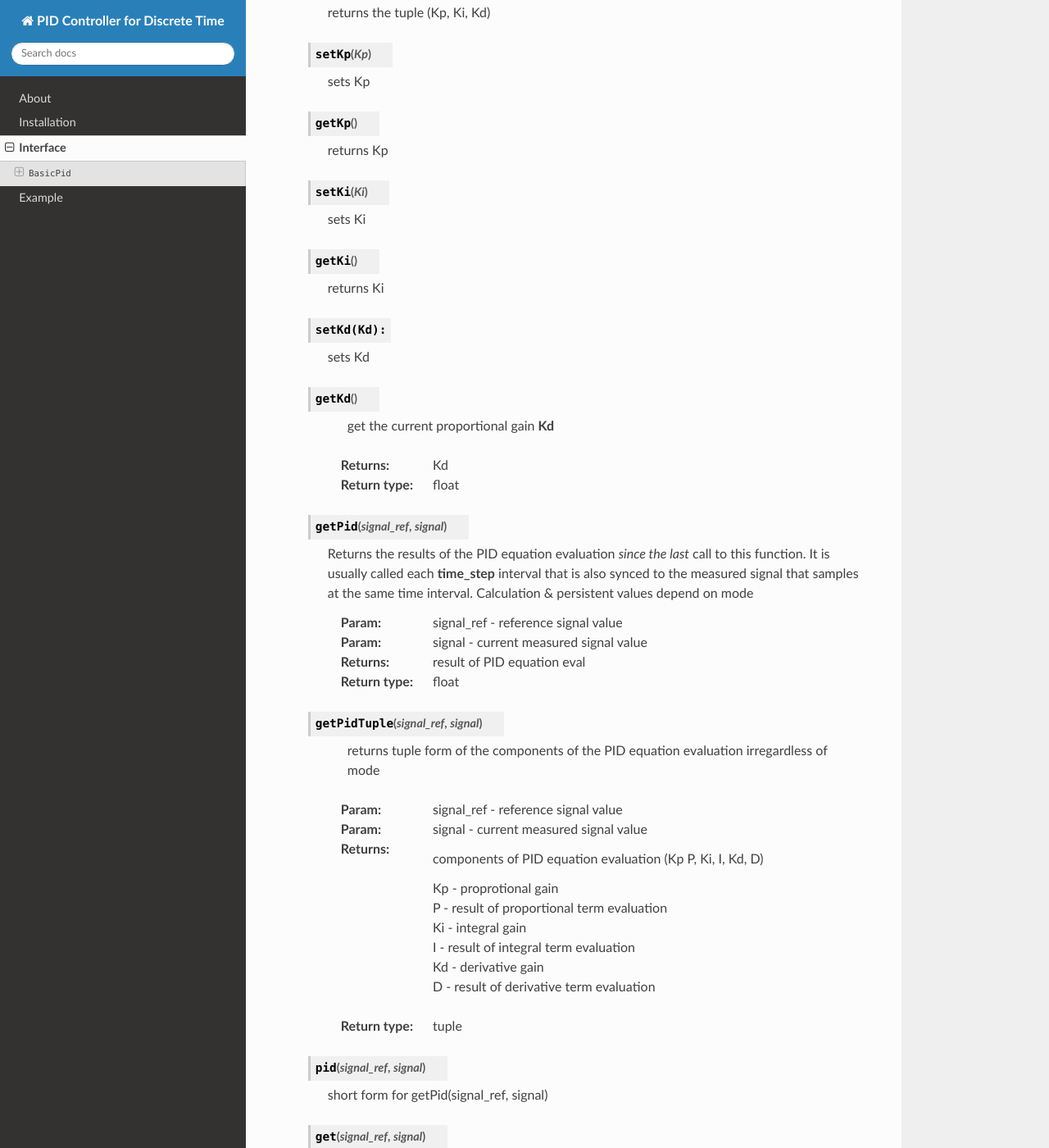
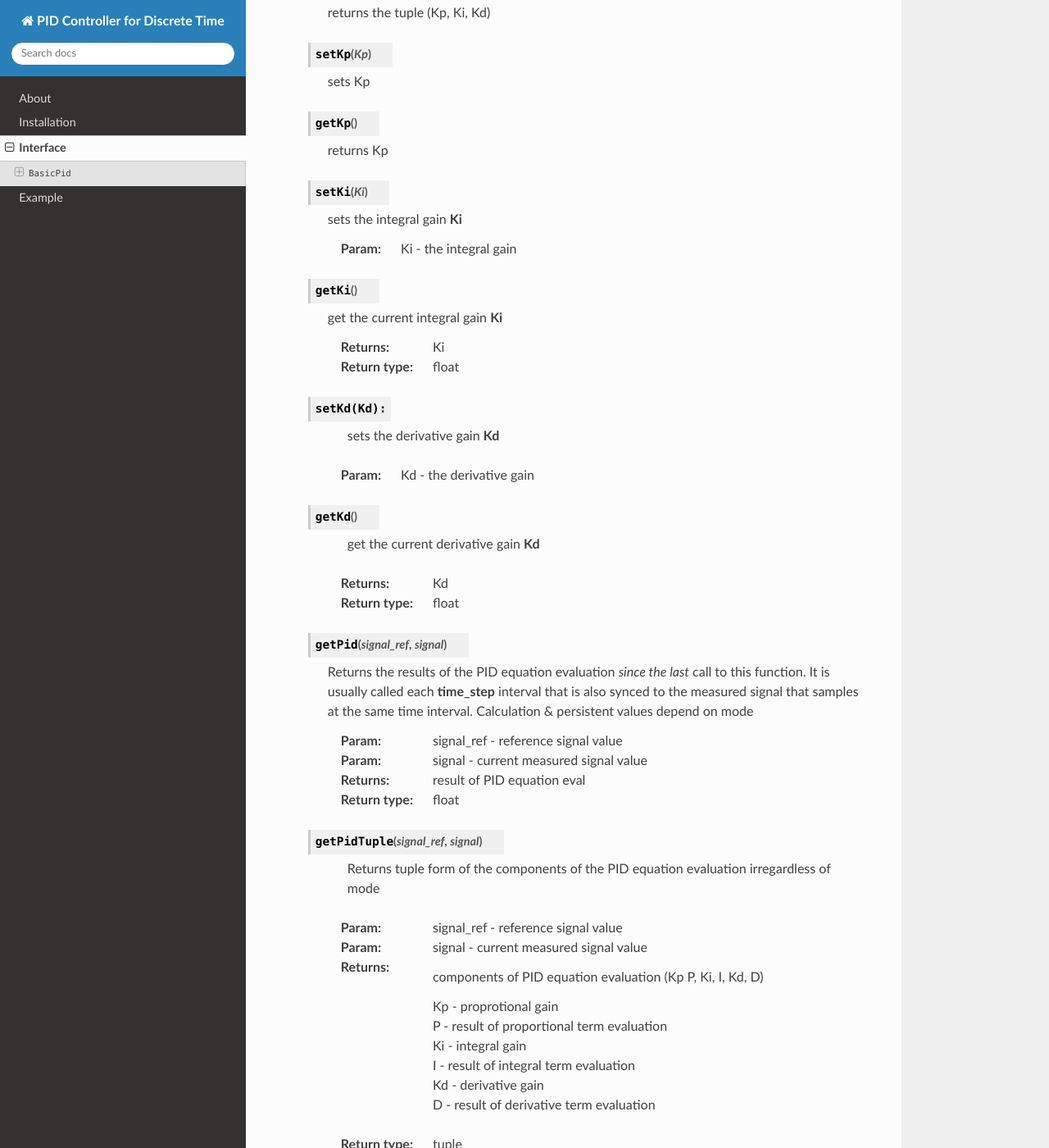
Before and after one commit to mkner/robo-pid, a Sphinx documentation site: the page built from docs/interface.rst, in a window 1280 px wide and 1400 px high, scrolled down 1467 px. Shown: the whole window at 82% size. Built offline with Sphinx 7.4.7 and the Read the Docs theme 2.0.0, drawn with Linux system fonts in a browser that asks for light colours.

Commit message:
Update interface.rst

```diff
--- a/docs/interface.rst
+++ b/docs/interface.rst
@@ -88,22 +88,29 @@ Interface
 
  .. method:: setKi(Ki)
 
-        sets Ki
+    sets the integral gain **Ki**
+
+    :param: Ki - the integral gain
 
 
  .. method:: getKi()
 
-     returns Ki
+     get the current integral gain **Ki**
+
+     :return: Ki
+     :rtype: float
 
 
  .. method:: setKd(Kd):
 
-       sets Kd
+       sets the derivative gain **Kd**
+
+    :param: Kd - the derivative gain
 
 
  .. method:: getKd()
 
-       get the current proportional gain **Kd**
+       get the current derivative gain **Kd**
 
    :return: Kd
    :rtype: float
@@ -124,7 +131,7 @@ Interface
 
  .. method::  getPidTuple(signal_ref, signal)
 
-    returns tuple form of the components of the
+    Returns tuple form of the components of the
     PID equation evaluation irregardless of mode
 
    :param: signal_ref - reference signal value
```
